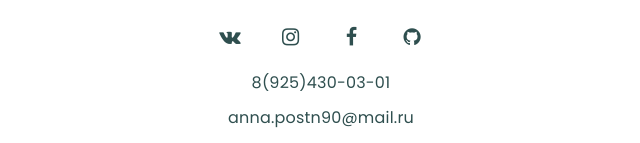
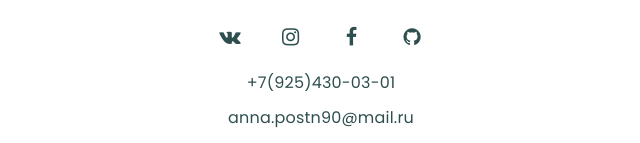
Before and after one commit to annapostn/hren, a plain HTML site: page index.html in a window 1280 px wide. Shown: the part 2082-2225 px from the top of the page, 319-959 px from the left. Drawn offline with Linux system fonts and the light colour scheme.

Commit message:
Update index.html

```diff
--- a/index.html
+++ b/index.html
@@ -138,7 +138,7 @@
                               <li><a href="https://www.instagram.com/ann_tenn/" class="fa fa-instagram" style="color:#2F4F4F;"></a></li>
 			      <li><a href="https://www.facebook.com/people/Анна-Постникова/100025542602945" class="fa fa-facebook" style="color:#2F4F4F;"></a></li>
                               <li><a href="https://github.com/annapostn" class="fa fa-github" style="color:#2F4F4F;"></a></li>
-			      <p style="color:#2F4F4F;">8(925)430-03-01</p>
+			      <p style="color:#2F4F4F;">+7(925)430-03-01</p>
 			      <p style="color:#2F4F4F;">anna.postn90@mail.ru</p>
 			      <p style="color:#2F4F4F;">aepostnikova@edu.hse.ru</p>
         </ul>
```
